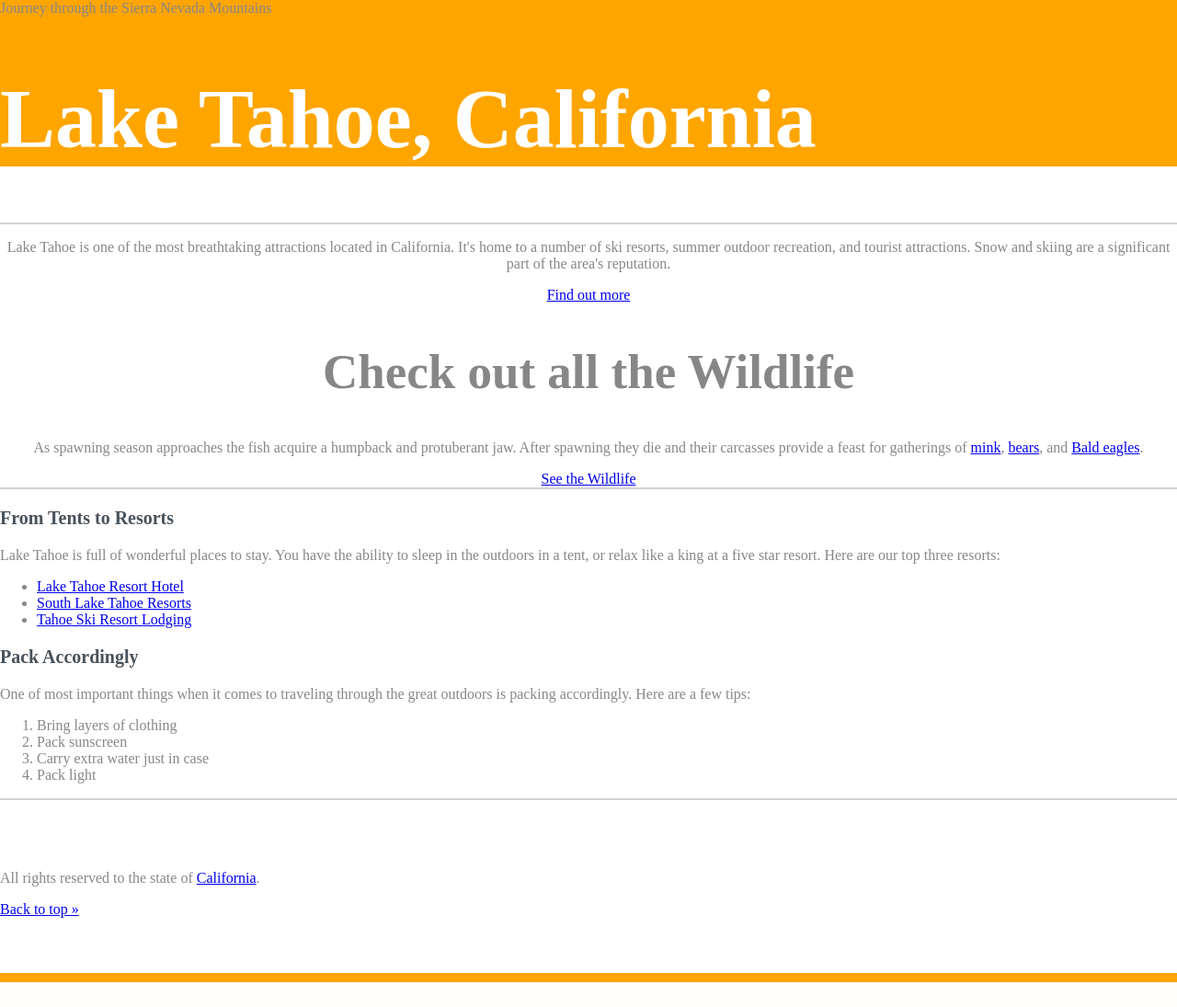
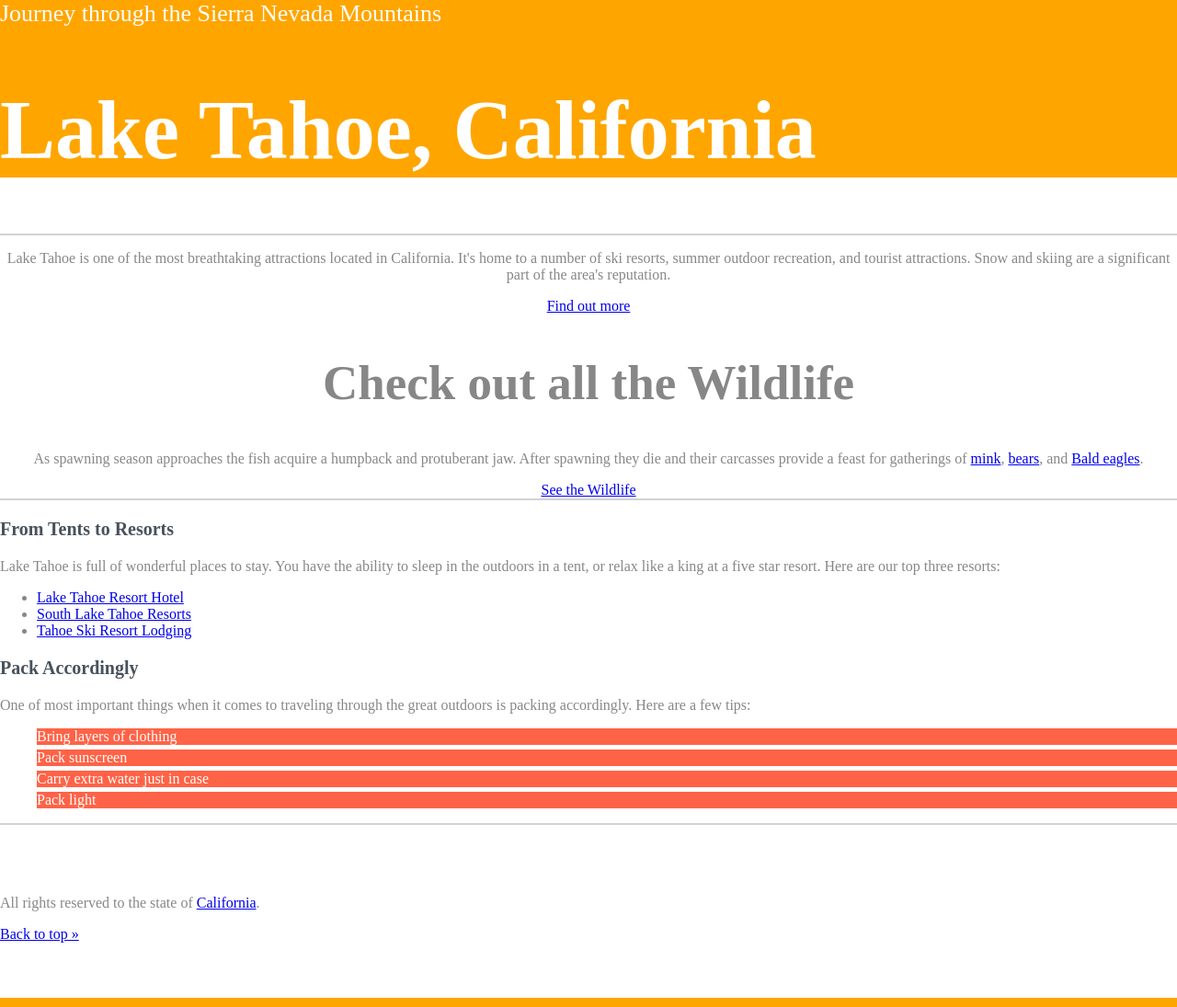
Before and after one commit to llogan382/practice-code, a PHP site: page /intro-css-course-treehouse/index.html in a window 1280 px wide. Shown: the whole page at 92% size. Before the commit the page ends 1068 px from the top, so only its background shows below. Run offline with PHP 8.4, Linux system fonts and the light colour scheme.

Commit message:
Example of descendent selectors

```diff
--- a/intro-css-course-treehouse/index.html
+++ b/intro-css-course-treehouse/index.html
@@ -6,7 +6,7 @@
   </head>
   <body>
     <header id="top" class="main-header">
-      <span>Journey through the Sierra Nevada Mountains</span>
+      <span class="title">Journey through the Sierra Nevada Mountains</span>
       <h1>Lake Tahoe, California</h1>
     </header>
 		<div class="primary-content t-border">
--- a/intro-css-course-treehouse/style.css
+++ b/intro-css-course-treehouse/style.css
@@ -7,6 +7,17 @@ body    {
 }
 .main-header {
     background-color: orange;
+}
+
+.title {
+    color: white;
+    font-size: 26px;
+}
+
+ol li {
+    background-color: tomato;
+    color: white;
+    margin-bottom: 5px;
 }
 
 h1  {
@@ -27,8 +38,6 @@ h3  {
     text-align: center;
 }
 
-.secondary-content {
-}
 .t-border {
     border-top: 2px solid lightgrey;
 
```
